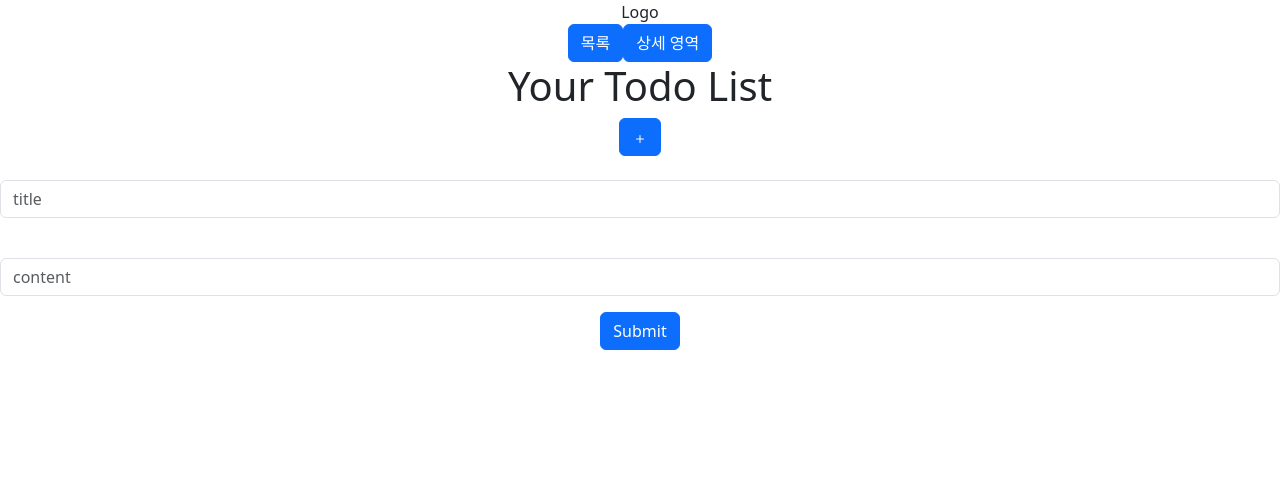
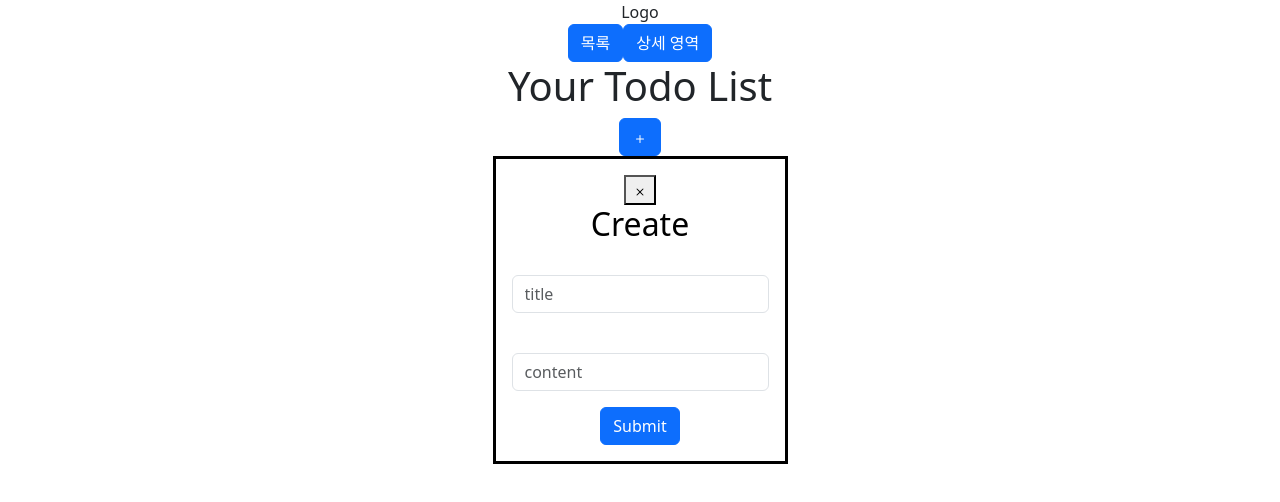
Before and after one commit to zae-hyeong/Todo-App, a React (Create React App) app: page /home in a window 1280 px wide. Both pictures are taken after a click on the button 640 px from the left and 137 px from the top of the page. Shown: the top 502 px of the page. Built offline with nearby package versions, Linux system fonts and the light colour scheme.

Commit message:
[feat] use portal at CreateTodoModal

```diff
--- a/src/page/Home/CreateTodoModal.tsx
+++ b/src/page/Home/CreateTodoModal.tsx
@@ -1,18 +1,15 @@
-import * as React from 'react';
-import { Button, Form } from 'react-bootstrap';
-import FormInput from '../Auth/FormInput';
-import { createTodoAPI } from '@/public/utils/todoAPI';
+import * as React from "react";
+import { Button, Form } from "react-bootstrap";
+import { X } from "react-bootstrap-icons";
+import FormInput from "../Auth/FormInput";
+import { createTodoAPI } from "@/public/utils/todoAPI";
+import ReactDOM from "react-dom";
 
-
-export default function CreateTodoModal () {
-
+export default function CreateTodoModal({ onClose }: { onClose: () => void }) {
   async function handleSubmit(event: React.FormEvent) {
-
     event.preventDefault();
 
     const fd = new FormData(event.target as HTMLFormElement);
-
-    console.log("fd result : ", fd.get("title") as string, fd.get("content") as string);
 
     const responseStatus = await createTodoAPI({
       title: fd.get("title") as string,
@@ -22,13 +19,38 @@ export default function CreateTodoModal () {
     console.log(responseStatus);
   }
 
-  return (
-    <Form onSubmit={handleSubmit}>
-      <FormInput id={0} name='title' type='text' placeholder={'title'} errorMessage={''} label={''} pattern={''} required={false} />
-      <FormInput id={0} name='content' type='text' placeholder={'content'} errorMessage={''} label={''} pattern={''} required={false} />
-    <Button variant="primary" type="submit">
-      Submit
-    </Button>
-  </Form>
+  return ReactDOM.createPortal(
+    <dialog open>
+      <button onClick={onClose}>
+        <X />
+      </button>
+      <h2>Create</h2>
+      <Form onSubmit={handleSubmit}>
+        <FormInput
+          id={0}
+          name="title"
+          type="text"
+          placeholder={"title"}
+          errorMessage={""}
+          label={""}
+          pattern={""}
+          required={false}
+        />
+        <FormInput
+          id={0}
+          name="content"
+          type="text"
+          placeholder={"content"}
+          errorMessage={""}
+          label={""}
+          pattern={""}
+          required={false}
+        />
+        <Button variant="primary" type="submit">
+          Submit
+        </Button>
+      </Form>
+    </dialog>,
+    document.getElementById("home-root") as HTMLElement
   );
 }
--- a/src/page/Home/Home.tsx
+++ b/src/page/Home/Home.tsx
@@ -1,4 +1,4 @@
-import React, { useEffect, useState } from "react";
+import { useEffect, useState } from "react";
 import { Button, Stack } from "react-bootstrap";
 import { Plus } from "react-bootstrap-icons";
 import Header from "./Header";
@@ -10,6 +10,9 @@ import { getTodosAPI } from "@/public/utils/todoAPI";
 export default function Home() {
   const [cards, setCards] = useState<TodoCardI[]>();
 
+  const [openCreateTodoModal, setOpenCreateTodoModal] =
+    useState<boolean>(false);
+
   useEffect(() => {
     const fetchTodos = async () => {
       const todos = await getTodosAPI();
@@ -19,8 +22,18 @@ export default function Home() {
     fetchTodos();
   }, []);
 
+  const handleCreateTodoClick = {
+    open: () => {
+      setOpenCreateTodoModal(true);
+    },
+
+    close: () => {
+      setOpenCreateTodoModal(false);
+    },
+  };
+
   return (
-    <main>
+    <main id="home-root">
       <Header />
       <Button>목록</Button>
       <Button>상세 영역</Button>
@@ -28,15 +41,17 @@ export default function Home() {
       <div>
         <Stack gap={3} direction="horizontal">
           {cards?.map((card) => (
-            <TodoCard card={card}></TodoCard>
+            <TodoCard card={card} key={card.id} />
           ))}
         </Stack>
-        <Button>
+        <Button onClick={handleCreateTodoClick.open}>
           <Plus />
         </Button>
       </div>
 
-      <CreateTodoModal></CreateTodoModal>
+      {openCreateTodoModal && (
+        <CreateTodoModal onClose={handleCreateTodoClick.close} />
+      )}
     </main>
   );
 }
```
